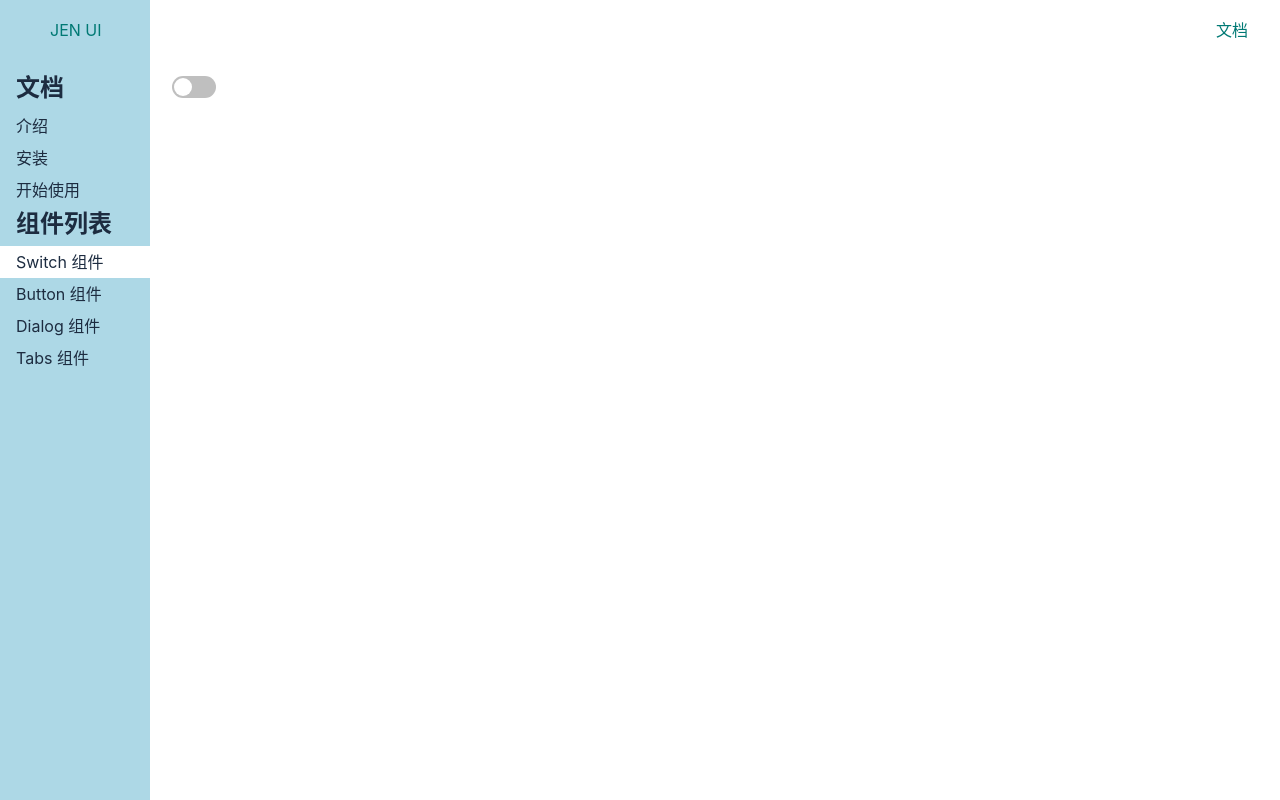
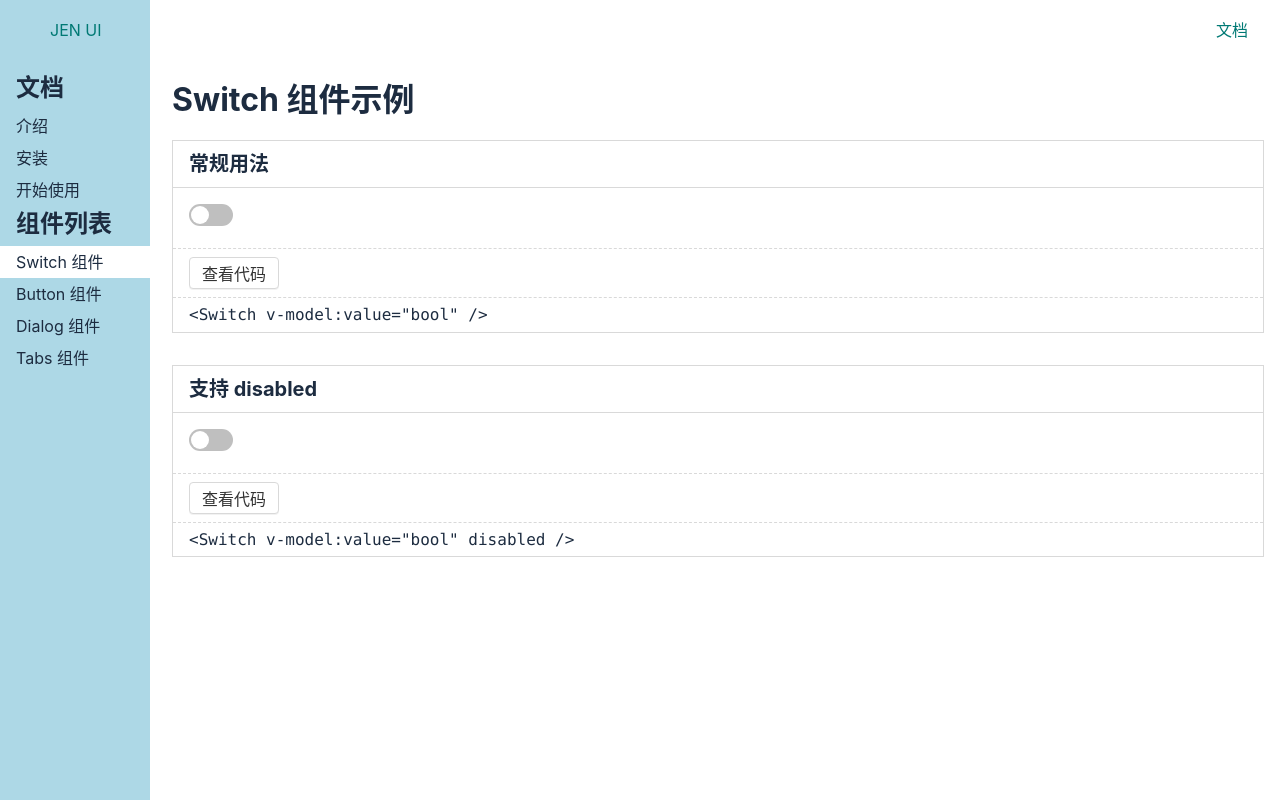
Before and after one commit to jenvyxu/gulu-ui, a Vue app: page /#/doc/switch in a window 1280 px wide. Built offline with nearby package versions, Linux system fonts and the light colour scheme.

Commit message:
perf: 抽离重复的Switch demo代码

```diff
--- /dev/null
+++ b/src/components/Switch1.demo.vue
@@ -0,0 +1,19 @@
+<template>
+  <Switch v-model:value="bool" />
+</template>
+
+<script lang="ts">
+import { ref } from 'vue'
+import Switch from '../lib/Switch.vue'
+export default {
+  components: {
+    Switch
+  },
+  setup() {
+    const bool = ref(false)
+    return {
+      bool
+    }
+  }
+}
+</script>
--- /dev/null
+++ b/src/components/Switch2.demo.vue
@@ -0,0 +1,19 @@
+<template>
+  <Switch v-model:value="bool" disabled />
+</template>
+
+<script lang="ts">
+import { ref } from 'vue'
+import Switch from '../lib/Switch.vue'
+export default {
+  components: {
+    Switch
+  },
+  setup() {
+    const bool = ref(false)
+    return {
+      bool
+    }
+  }
+}
+</script>
--- a/src/components/SwitchDemo.vue
+++ b/src/components/SwitchDemo.vue
@@ -1,15 +1,46 @@
 <template>
   <div>
-        <Switch v-model:value="bool" />
+    <h1>Switch 组件示例</h1>
+    <div class="demo">
+      <h2>常规用法</h2>
+      <div class="demo-component">
+        <Switch1Demo />
+      </div>
+      <div class="demo-actions">
+        <Button>查看代码</Button>
+      </div>
+      <div class="demo-code">
+        <pre>&lt;Switch v-model:value="bool" /&gt;</pre>
+      </div>
+    </div>
+    <div class="demo">
+      <h2>支持 disabled </h2>
+      <div class="demo-component">
+        <Switch2Demo />
+      </div>
+      <div class="demo-actions">
+        <Button>查看代码</Button>
+      </div>
+      <div class="demo-code">
+        <pre>&lt;Switch v-model:value="bool" disabled /&gt;</pre>
+      </div>
+    </div>
   </div>
 </template>
 
 <script type="ts">
 import Switch from '../lib/Switch.vue'
 import { ref } from 'vue'
+import Button from '../lib/Button.vue'
+import Switch1Demo from '../components/Switch1.demo.vue'
+import Switch2Demo from '../components/Switch2.demo.vue'
+
 export default {
   components: {
-        Switch
+    Switch1Demo,
+    Switch2Demo,
+    Switch,
+    Button,
   },
   setup() {
     const bool = ref(false)
@@ -17,3 +48,32 @@
   }
 }
 </script>
+
+<style lang="scss" scoped>
+$border-color: #d9d9d9;
+.demo {
+  border: 1px solid $border-color;
+  margin: 16px 0 32px;
+  >h2 {
+    font-size: 20px;
+    padding: 8px 16px;
+    border-bottom: 1px solid $border-color;
+  }
+  &-component {
+    padding: 16px;
+  }
+  &-actions {
+    padding: 8px 16px;
+    border-top: 1px dashed $border-color;
+  }
+  &-code {
+    padding: 8px 16px;
+    border-top: 1px dashed $border-color;
+    >pre {
+      line-height: 1.1;
+      font-family: Consolas, 'Courier New', Courier, monospace;
+      margin: 0;
+    }
+  }
+}
+</style>
```
Lines whose indentation alone changed are shown as unchanged.
